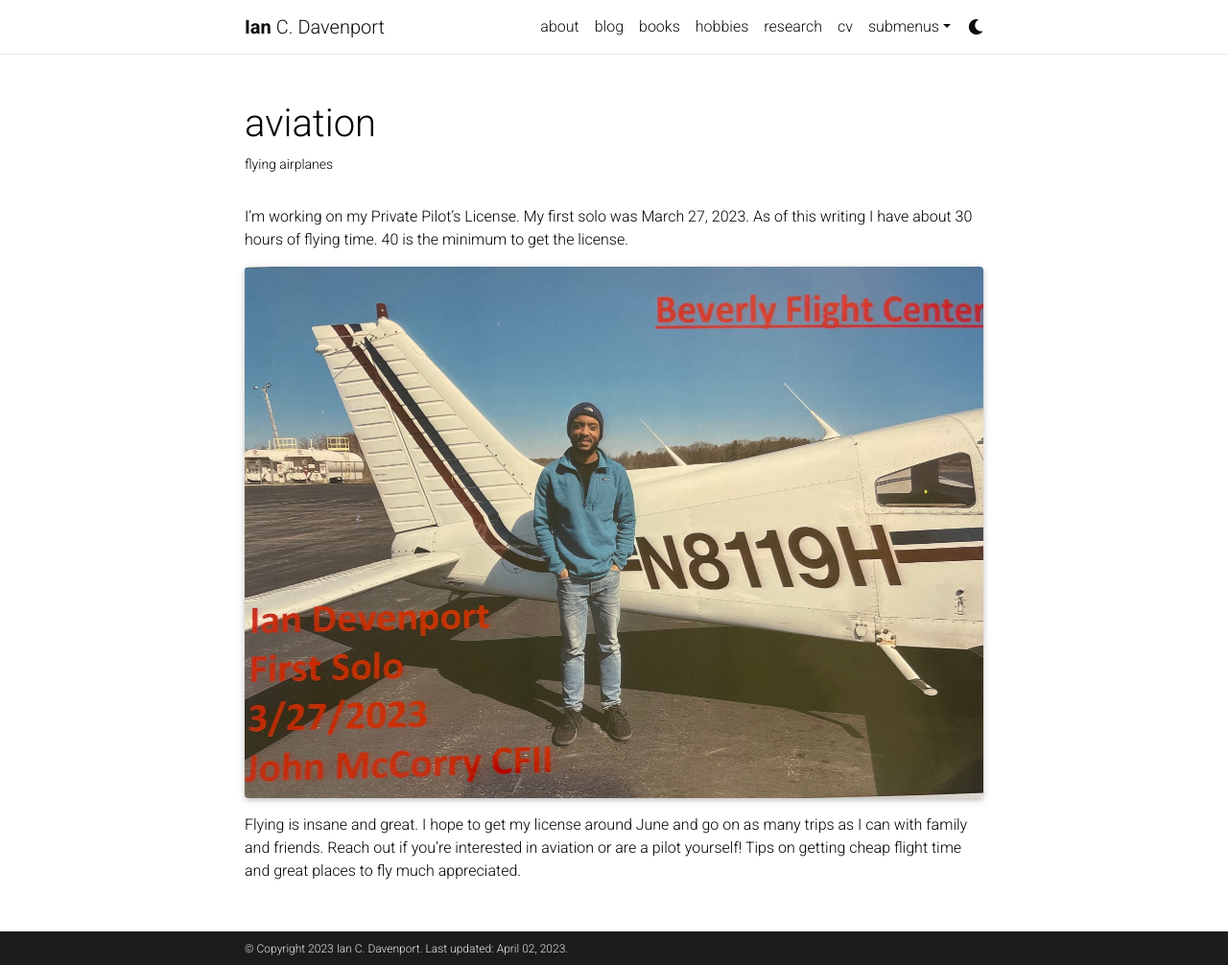
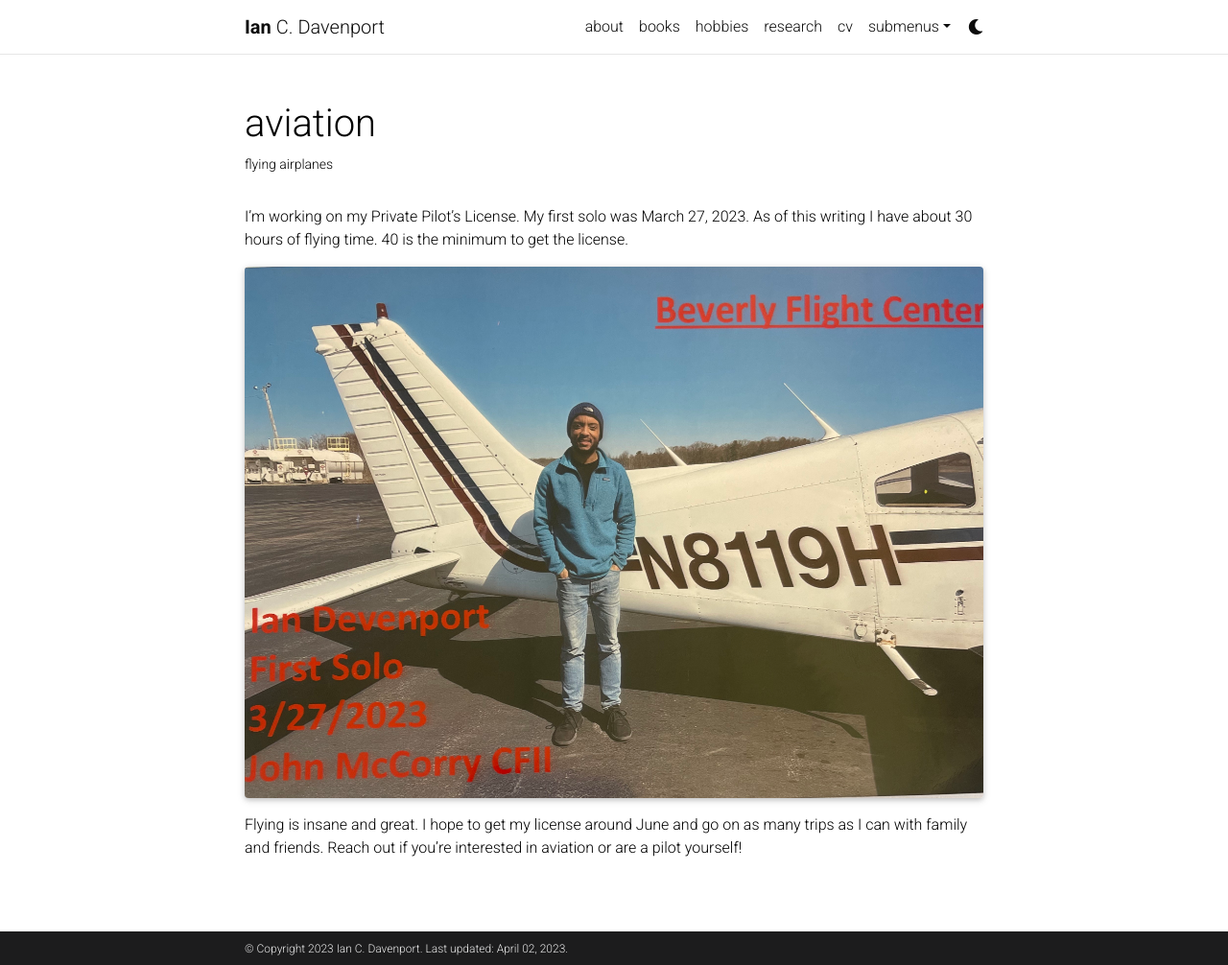
Before and after one commit to davenpi/davenpi.github.io, a Jekyll site: the page built from _hobbies/aviation.md, in a window 1280 px wide and 1006 px high. Shown: the whole window at 96% size. Built offline with Jekyll 4.4.1, drawn with Linux system fonts in a browser that asks for light colours; full-size pictures stand in for the smaller copies a plugin makes; comment, search, counter and statistics services are not loaded; a style sheet for code colours, icons or effects is not loaded.

Commit message:
remove blog from nav

```diff
--- a/_config.yml
+++ b/_config.yml
@@ -89,7 +89,7 @@ bing_site_verification:  # out your bing-site-verification ID (Bing Webmaster)
 # -----------------------------------------------------------------------------
 
 blog_name: the blog # blog_name will be displayed in your blog page
-blog_nav_title: blog # your blog must have a title for it to be displayed in the nav bar
+blog_nav_title: # your blog must have a title for it to be displayed in the nav bar
 blog_description:
 permalink: /blog/:year/:title/
 
--- a/_hobbies/aviation.md
+++ b/_hobbies/aviation.md
@@ -13,4 +13,4 @@ I'm working on my Private Pilot's License. My first solo was March 27, 2023. As
 
 Flying is insane and great. I hope to get my license around June and go on as
 many trips as I can with family and friends. Reach out if you're interested
-in aviation or are a pilot yourself! Tips on getting cheap flight time and great places to fly much appreciated.
+in aviation or are a pilot yourself!
```
Also changed, not shown: _hobbies/misc.md (+2 -6 lines), _hobbies/sports.md (+1 -1 lines), _pages/books.md (+0 -1 lines).
